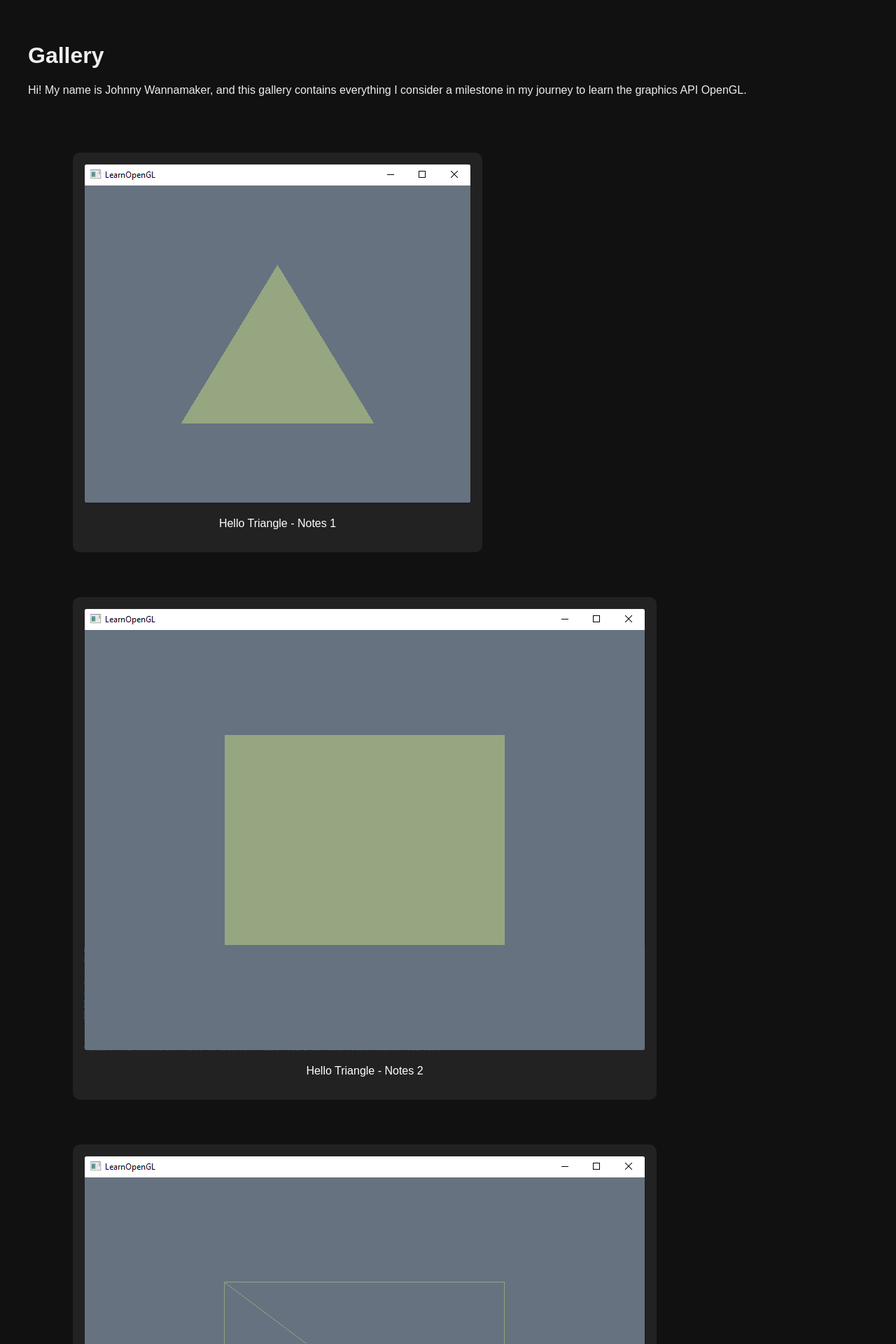
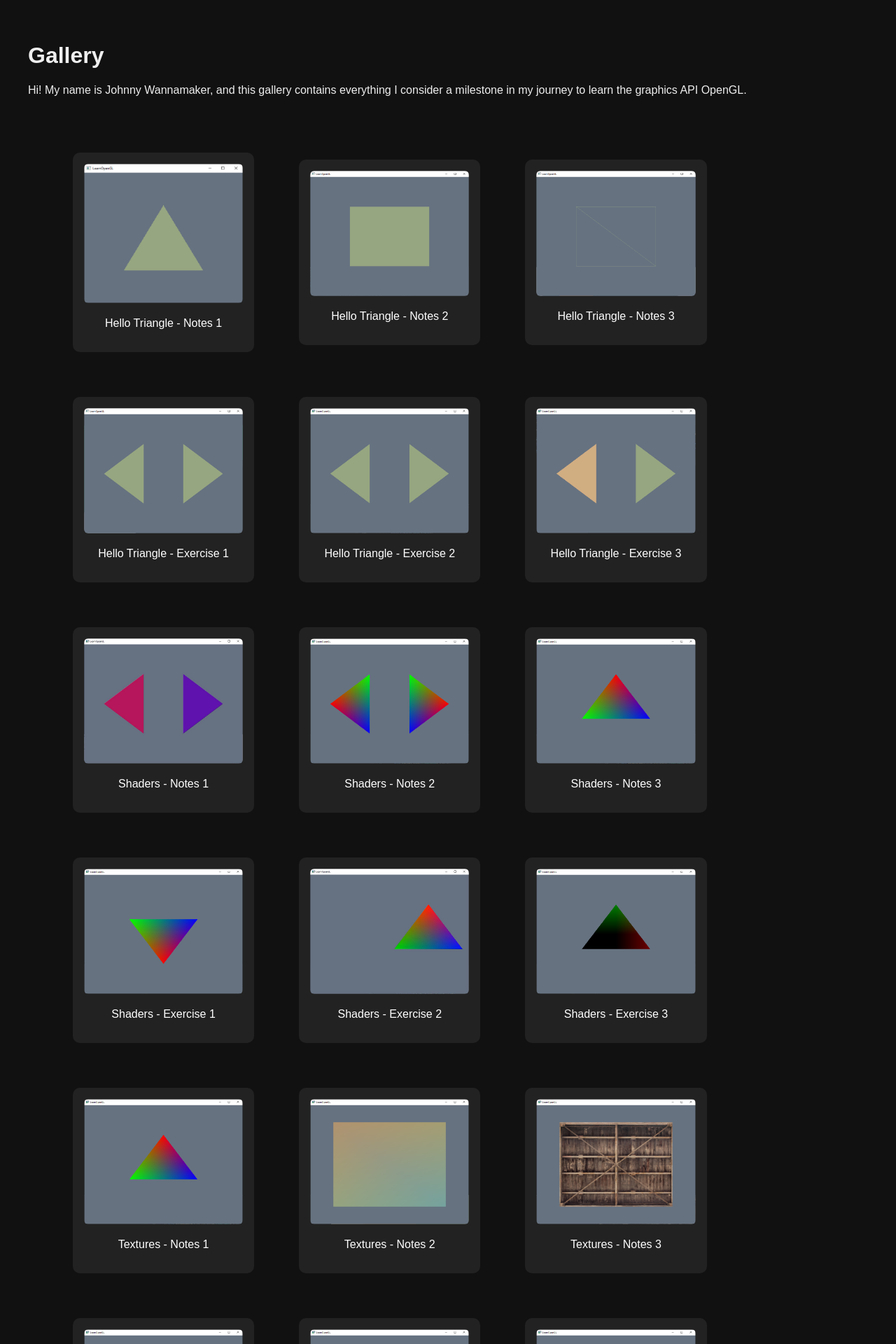
Before and after one commit to jwannamaker/LearnOpenGL, a Jekyll site: the page built from index.html, in a window 1280 px wide. Shown: the top 1920 px of the page at 70% size. Built offline with Jekyll 4.4.1, drawn with Linux system fonts in a browser that asks for light colours.

Commit message:
Fixing image width

```diff
--- a/_layouts/default.html
+++ b/_layouts/default.html
@@ -6,8 +6,8 @@
   <style>
     body { font-family: sans-serif; background: #111; color: #eee; padding: 2rem; }
     h2 { margin-top: 2rem; }
-    .thumb-grid { display: flex; flex-wrap: wrap; align-items: center; padding: 2rem; grid-template-columns: repeat(auto-fit, minmax(250px, 1fr)); }
-    .thumb-card { margin: 2em; background: #222; border-radius: 10px; padding: 1rem; text-align: center; text-decoration: none; color: white; }
+    .thumb-grid { display: flex; flex-wrap: wrap; align-items: center; padding: 2rem; grid-template-columns: repeat(auto-fit, minmax(20%, 1fr)); }
+    .thumb-card { width: 20%; margin: 2em; background: #222; border-radius: 10px; padding: 1rem; text-align: center; text-decoration: none; color: white; }
     .thumb-card img { width: 100%; border-radius: 6px; }
     .img video { display: block; max-width: max-content; }
   </style>
```
